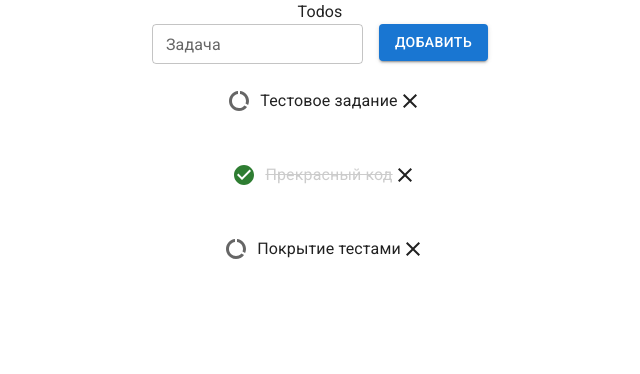
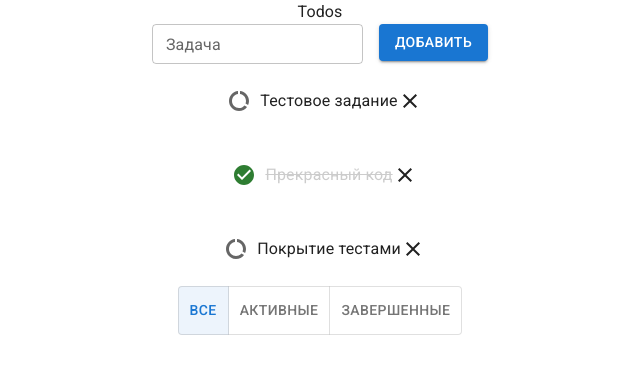
Before and after one commit to evgeniy-kolmak/todos, a React (Vite) app: page / in a window 1280 px wide. Shown: the top 374 px of the page, without its empty margins (320-960 px from the left). Built offline with nearby package versions, Linux system fonts and the light colour scheme.

Commit message:
Added filter for todos

```diff
--- a/src/App.tsx
+++ b/src/App.tsx
@@ -1,6 +1,13 @@
 import ListTodos, { TodoList } from "./components/ListTodos";
-import { Box, Typography, TextField, Button } from "@mui/material";
-import { useState } from "react";
+import {
+  Box,
+  Typography,
+  TextField,
+  Button,
+  ToggleButtonGroup,
+  ToggleButton,
+} from "@mui/material";
+import { useState, useEffect } from "react";
 
 const listTodos: TodoList = [
   { id: 1, text: "Тестовое задание", status: false },
@@ -11,13 +18,42 @@ const listTodos: TodoList = [
 function App() {
   const [inputValue, setInputValue] = useState("");
   const [todos, setTodos] = useState(listTodos);
+  const [alignment, setAlignment] = useState("all");
+  const [filtred, setFiltred] = useState(todos);
+
+  const handleChange = (
+    event: React.MouseEvent<HTMLElement>,
+    newAlignment: string
+  ) => {
+    if (newAlignment !== null) {
+      setAlignment(newAlignment);
+      todoFilter(newAlignment);
+    }
+  };
+
+  const todoFilter = (alignment: string) => {
+    switch (alignment) {
+      case "active": {
+        setFiltred(todos.filter((todo) => !todo.status));
+        break;
+      }
+      case "completed": {
+        setFiltred(todos.filter((todo) => todo.status));
+        break;
+      }
+      default: {
+        setFiltred(todos);
+        break;
+      }
+    }
+  };
 
   const addTodo = () => {
     if (inputValue) {
       setTodos([
         ...todos,
         {
-          id: listTodos.length + 1,
+          id: Date.now(),
           text: inputValue,
           status: false,
         },
@@ -41,6 +77,7 @@ function App() {
     setTodos(todos.filter((todo) => todo.id !== id));
   };
 
+  useEffect(() => todoFilter(alignment), [todos]);
   return (
     <Box
       sx={{
@@ -62,7 +99,22 @@ function App() {
           Добавить
         </Button>
       </Box>
-      <ListTodos list={todos} removeTodo={removeTodo} toggleTodo={toogleTodo} />
+      <ListTodos
+        list={filtred}
+        removeTodo={removeTodo}
+        toggleTodo={toogleTodo}
+      />
+      <ToggleButtonGroup
+        color="primary"
+        value={alignment}
+        exclusive
+        onChange={handleChange}
+        aria-label="Platform"
+      >
+        <ToggleButton value="all">Все</ToggleButton>
+        <ToggleButton value="active">Активные</ToggleButton>
+        <ToggleButton value="completed">Завершенные</ToggleButton>
+      </ToggleButtonGroup>
     </Box>
   );
 }
```
